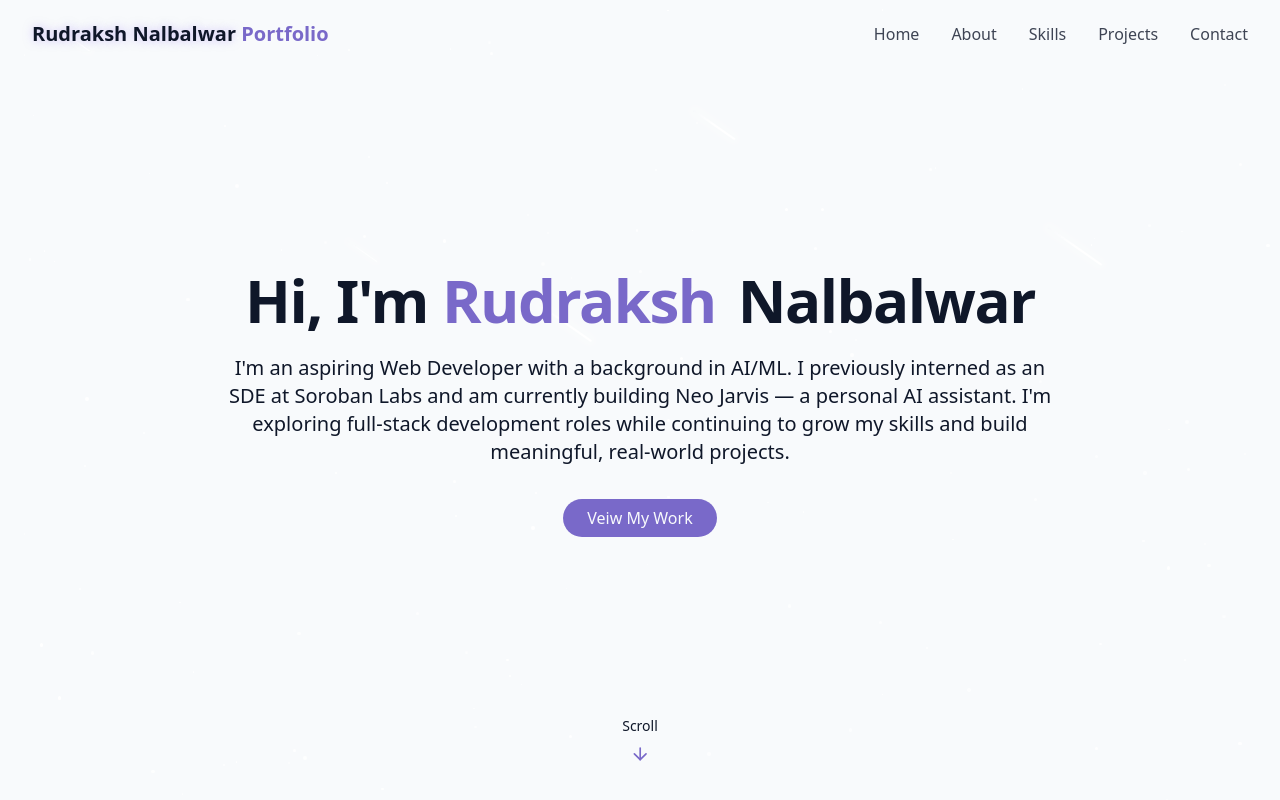
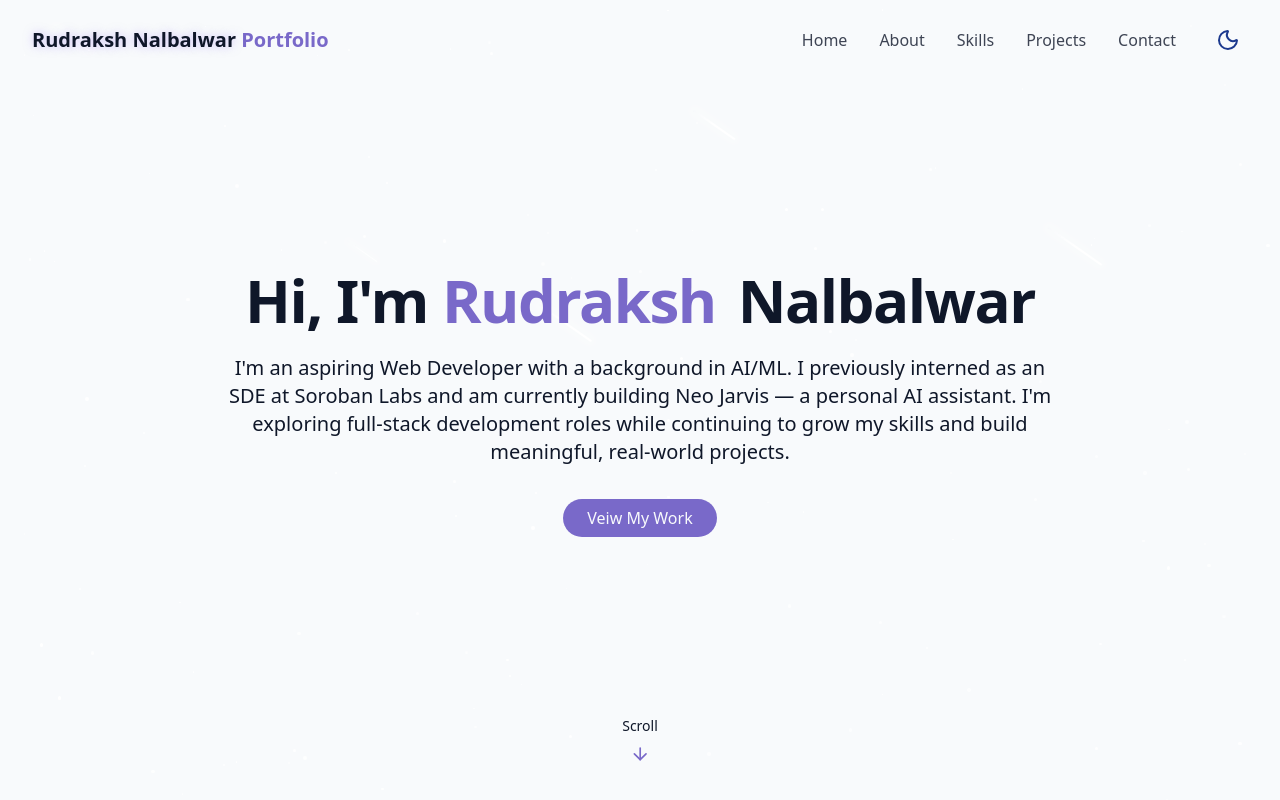
Before and after one commit to rudrakshnalbalwar/Portfolio, a React (Vite) app: page / in a window 1280 px wide. Shown: the top 800 px of the page. Built offline with nearby package versions, Linux system fonts and the light colour scheme.

Commit message:
empty commit

```diff
--- a/src/components/Navbar.jsx
+++ b/src/components/Navbar.jsx
@@ -44,7 +44,7 @@ export const Navbar = () => {
             </a>
 
             {/* desktop nav */}
-            <div className="hidden md:flex space-x-8">
+            <div className="hidden md:flex space-x-8 items-center">
                 {navItems.map((item, key) => (
                     <a
                         key={key}
@@ -54,6 +54,7 @@ export const Navbar = () => {
                         {item.name}
                     </a>
                 ))}
+                <ThemeToggle />
             </div>
 
 
--- a/src/pages/Home.jsx
+++ b/src/pages/Home.jsx
@@ -1,4 +1,5 @@
 import { Navbar } from  "../components/Navbar"
+import { ThemeToggle } from "../components/ThemeToggle";
 import { StarBackground } from "@/components/StarBackground";
 import { HeroSection } from "../components/HeroSection";
 import { AboutSection } from "../components/AboutSection";
```
